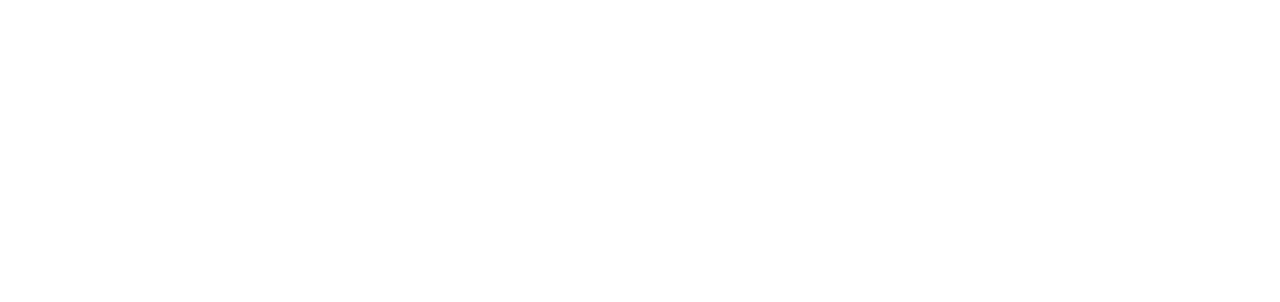
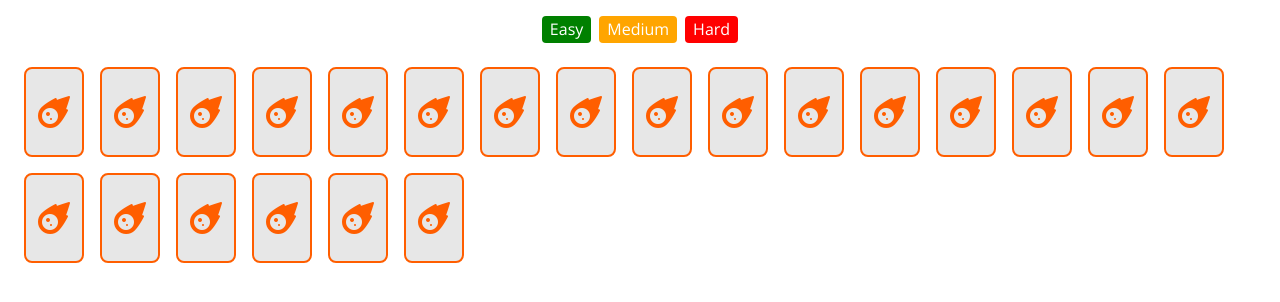
Before and after one commit to M3L6H/10-projects-10-hours, a plain HTML site: page memory/index.html in a window 1280 px wide. Drawn offline with nearby package versions, Linux system fonts and the light colour scheme.

Commit message:
Completed memory

```diff
--- a/memory/index.html
+++ b/memory/index.html
@@ -6,9 +6,23 @@
 
   <script src="./scripts/index.js" type="module" ></script>
   <link rel="stylesheet" type="text/css" href="./styles/index.css">
+  <link rel="stylesheet" href="https://cdnjs.cloudflare.com/ajax/libs/font-awesome/5.14.0/css/all.min.css" integrity="sha512-1PKOgIY59xJ8Co8+NE6FZ+LOAZKjy+KY8iq0G4B3CyeY6wYHN3yt9PW0XpSriVlkMXe40PTKnXrLnZ9+fkDaog==" crossorigin="anonymous" />
 
   <title>Memory</title>
 </head>
 <body>
+  <div class="header">
+    <div class="button easy">Easy</div>
+    <div class="button medium">Medium</div>
+    <div class="button hard">Hard</div>
+  </div>
+  <div class="grid">
+    <div class="card">
+      <div class="card-inner">
+        <div class="back"><i class="fas fa-meteor"></i></div>
+        <div class="front">A</div>
+      </div>
+    </div>
+  </div>
 </body>
 </html>
--- a/memory/scripts/index.js
+++ b/memory/scripts/index.js
@@ -0,0 +1,93 @@
+const grid = document.querySelector(".grid");
+const easyBtn = document.querySelector(".easy");
+const mediumBtn = document.querySelector(".medium");
+const hardBtn = document.querySelector(".hard");
+
+let alphabet = [];
+let cardA = null;
+let flippingAllowed = true;
+let score = 0;
+let attempts = 0;
+
+const createCard = (val) => {
+  const card = document.createElement("DIV");
+  card.classList.add("card");
+  card.dataset["value"] = val;
+  card.addEventListener("click", () => {
+    if (card.classList.contains("hidden") || !flippingAllowed) return;
+
+    card.classList.toggle("flipped");
+
+    if (!cardA) {
+      cardA = card;
+    } else {
+      ++attempts;
+
+      if (cardA.dataset.value === card.dataset.value) {
+        score++;
+        flippingAllowed = false;
+        cardA.classList.add("hidden");
+        card.classList.add("hidden");
+        setTimeout(() => {
+          flippingAllowed = true;
+          cardA = null;
+
+          if (score * 2 >= alphabet.length) {
+            alert(`You Win! You matched ${ alphabet.length / 2 } pairs in ${ attempts } attempts.`);
+            location.reload();
+          }
+        }, 800);
+      } else {
+        flippingAllowed = false;
+        setTimeout(() => {
+          flippingAllowed = true;
+          cardA.classList.remove("flipped");
+          card.classList.remove("flipped");
+          cardA = null;
+        }, 800);
+      }
+    }
+  });
+
+  const inner = document.createElement("DIV");
+  inner.classList.add("card-inner");
+
+  const back = document.createElement("DIV");
+  back.classList.add("back");
+  back.innerHTML = `<i class="fas fa-meteor"></i>`;
+  inner.appendChild(back);
+
+  const front = document.createElement("DIV");
+  front.classList.add("front");
+  front.innerHTML = val;
+  inner.appendChild(front);
+
+  card.appendChild(inner);
+
+  grid.appendChild(card);
+};
+
+const createAlphabet = (len=10) => {
+  alphabet = [];
+
+  for (let i = 65; i <= Math.min(90, 65 + len); ++i) {
+    alphabet.push(String.fromCharCode(i));
+    alphabet.push(String.fromCharCode(i));
+  }
+
+  for (let i = alphabet.length - 1; i > 0; --i) {
+    const j = Math.floor(Math.random() * i);
+    const temp = alphabet[i];
+    alphabet[i] = alphabet[j];
+    alphabet[j] = temp;
+  }
+
+  grid.innerHTML = "";
+  alphabet.forEach(createCard);
+};
+
+createAlphabet();
+
+easyBtn.addEventListener("click", () => createAlphabet());
+mediumBtn.addEventListener("click", () => createAlphabet(18));
+hardBtn.addEventListener("click", () => createAlphabet(26));
--- a/memory/styles/index.css
+++ b/memory/styles/index.css
@@ -1 +1,2 @@
 @import url("reset.css");
+@import url("memory.css");
--- /dev/null
+++ b/memory/styles/memory.css
@@ -0,0 +1,103 @@
+.header {
+  display: flex;
+  justify-content: center;
+  padding-top: 1rem;
+}
+
+.button {
+  border-radius: 4px;
+  color: white;
+  cursor: pointer;
+  margin: 0 0.25rem;
+  padding: 0.15rem 0.5rem;
+}
+
+.button:hover {
+  filter: brightness(90%);
+}
+
+.button.easy {
+  background-color: green;
+}
+
+.button.medium {
+  background-color: orange;
+}
+
+.button.hard {
+  background-color: red;
+}
+
+.grid {
+  display: flex;
+  flex-wrap: wrap;
+  margin: 1rem;
+}
+
+.card {
+  cursor: pointer;
+  height: 90px;
+  width: 60px;
+  margin: 0.5rem;
+  perspective: 1000px;
+  transition: transform 0.5s;
+}
+
+.card.hidden {
+  cursor: default;
+}
+
+.card.hidden .front, .card.hidden .back {
+  opacity: 0;
+}
+
+.card:hover {
+  transform: translate3d(0, -3px, 0);
+}
+
+.card-inner {
+  position: relative;
+  width: 100%;
+  height: 100%;
+  transition: transform 0.8s;
+  transform-style: preserve-3d;
+}
+
+.card.flipped .card-inner {
+  transform: rotateY(180deg);
+}
+
+.front, .back {
+  position: absolute;
+  width: 100%;
+  height: 100%;
+  -webkit-backface-visibility: hidden;
+  backface-visibility: hidden;
+
+  background-color: #e7e7e7;
+  border: 2px solid rgb(255, 94, 0);
+  border-radius: 8px;
+  color: rgb(255, 94, 0);
+
+  transition: opacity 1s;
+}
+
+.front {
+  transform: rotateY(180deg);
+}
+
+.front {
+  display: flex;
+  justify-content: center;
+  align-items: center;
+
+  font-size: 3rem;
+}
+
+.back {
+  display: flex;
+  justify-content: center;
+  align-items: center;
+
+  font-size: 2rem;
+}
```
